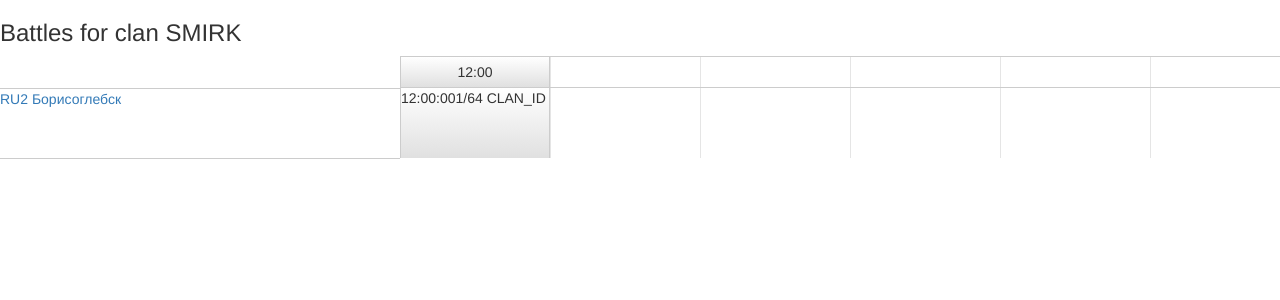
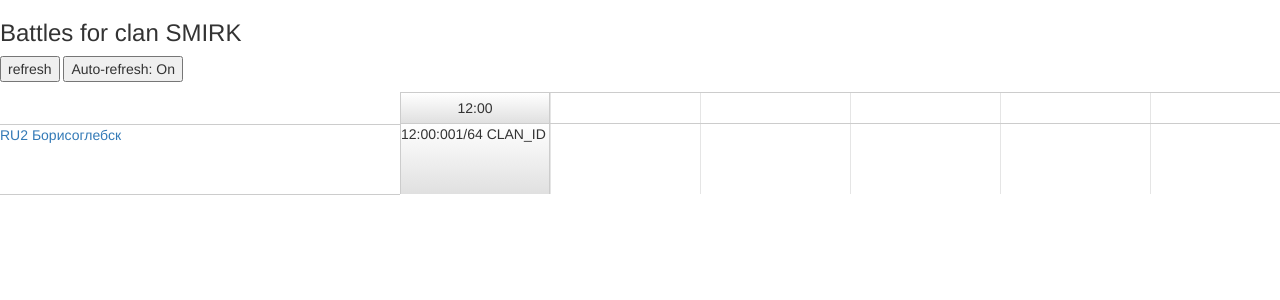
Before and after one commit to monester/wot-battles, a Django app: template global_map/templates/list_battles.html in a window 1280 px wide. Shown: the part 52-352 px from the top of the page. Run offline with Django 3.2, Linux system fonts and the light colour scheme; the template is opened without the code that fills it, so the values that code supplies are empty; parts of the project's set-up code (start-up, migrations or seed data) failed here and were passed over; some libraries are stand-ins or nearby versions.

Commit message:
Logging and auto-refresh feature
Add logger for start/end of import
Add autorefresh JS code and buttont to interface

```diff
--- a/global_map/templates/list_battles.html
+++ b/global_map/templates/list_battles.html
@@ -3,6 +3,10 @@
 
 {% block content %}
     <h3>Battles for clan SMIRK</h3>
+    <p>
+        <button onclick="refresh_clan()">refresh</button>
+        <button onclick="enable_auto()" id="enable-auto">Auto-refresh: Off</button>
+    </p>
 
     <div class="timetable" data-clan-id="35039">
         <div class="timetable-provinces">
--- a/static/wot_clan_battles/js/app.js
+++ b/static/wot_clan_battles/js/app.js
@@ -24,6 +24,7 @@ Date.prototype.shortTime = function () {
     return this.toTimeString().substr(0,8);
 };
 
+refresh_clan = function () {
     $.get('/battles/', {
         clan_id: $('.timetable').data('clan-id')
     }, function (data) {
@@ -62,7 +63,6 @@ $.get('/battles/', {
         table.css('width', ((end_date - start_date) / (60*30*1000) + 1) * time_width);
         table.append($("<tr></tr>").append(newrow));
 
-    var split15 = false;
         // fill battle times
         for(var i in assaults) {
             var province_info = assaults[i]['province_info'];
@@ -128,3 +128,22 @@ $.get('/battles/', {
             provinces.append(province);
         }
     });
+};
+
+auto_refresh = 'Off';
+enable_auto = function () {
+    if (auto_refresh == 'Off') {
+        interval = setInterval(refresh_clan, 30000);
+        auto_refresh = 'On';
+        document.getElementById('enable-auto').innerText = 'Auto-refresh: On';
+    } else {
+        clearInterval(interval);
+        auto_refresh = 'Off';
+        document.getElementById('enable-auto').innerText = 'Auto-refresh: Off';
+    }
+};
+
+$(function () {
+    refresh_clan();
+    enable_auto();
+});
```
Also changed, not shown: global_map/management/commands/fetchdata.py (+5 -3 lines), wot_clan_battles/settings.py (+16 -1 lines). Lines whose indentation alone changed are shown as unchanged.
